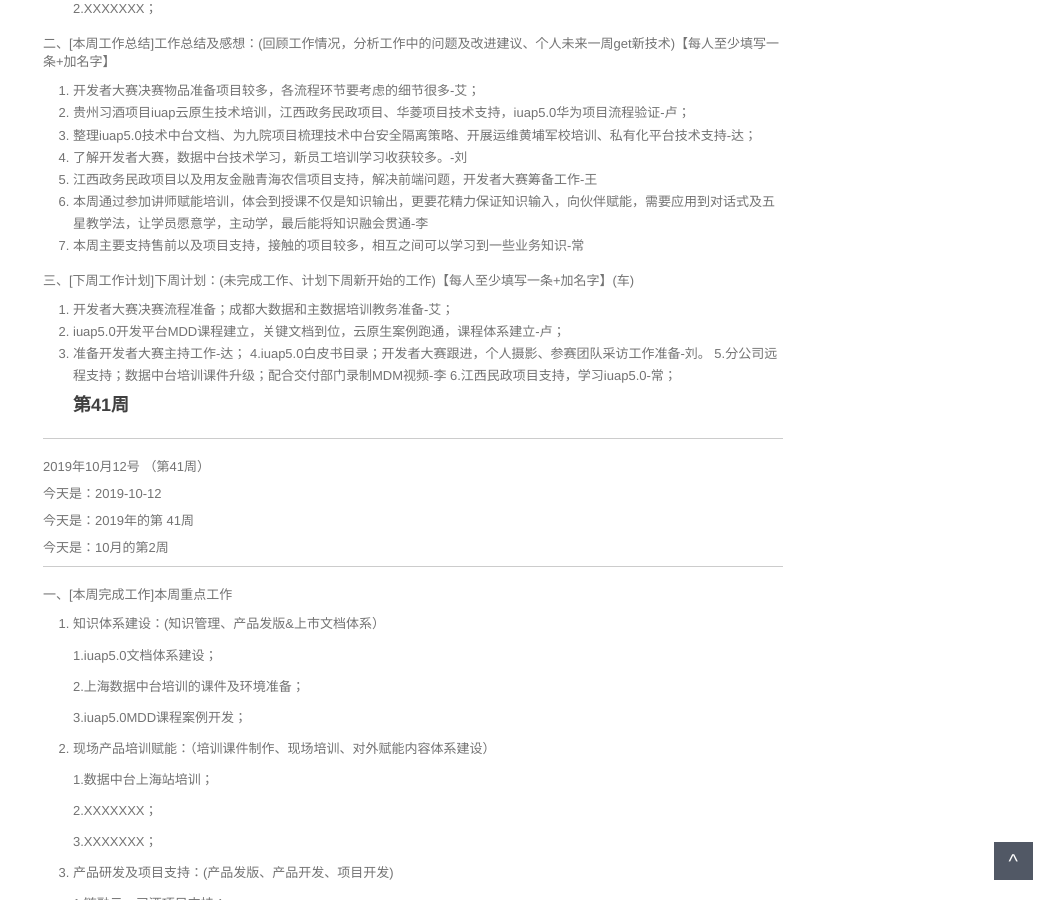
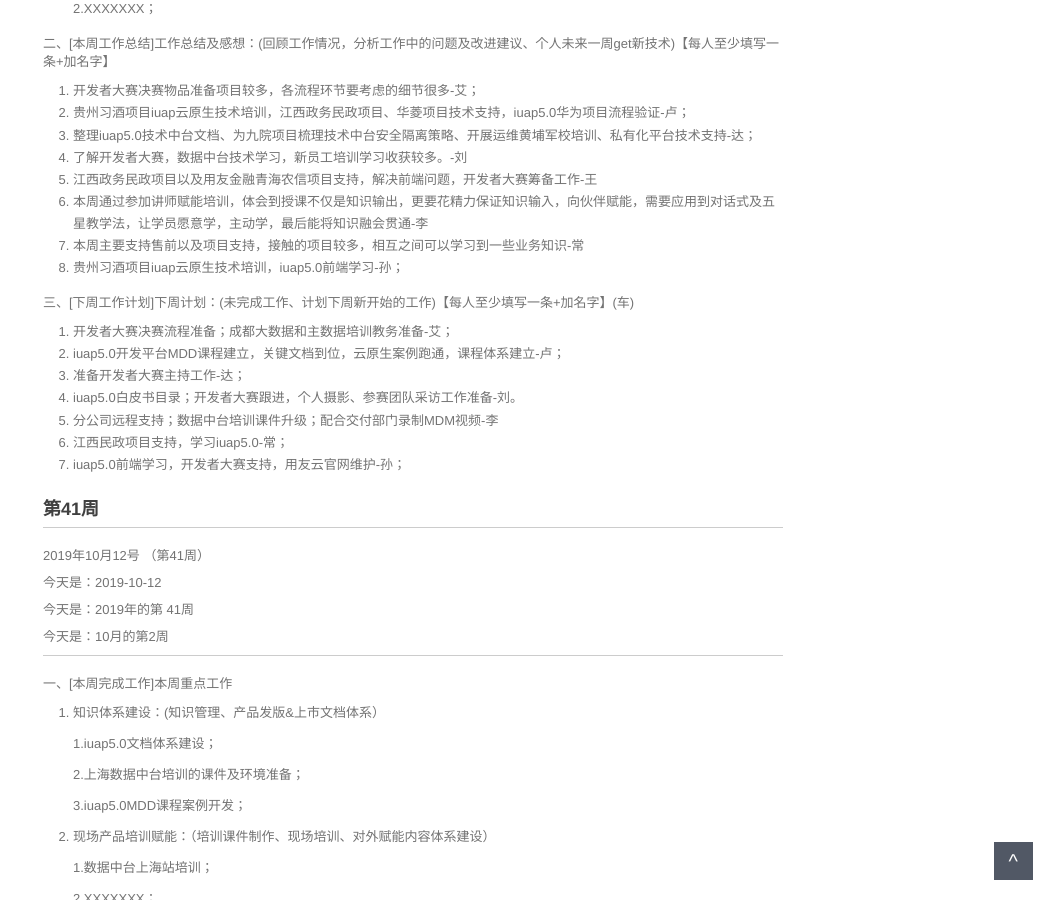
Before and after one commit to walllFlower/blog, a Jekyll site: the page built from _posts/2018-07-17-day_report_cxz.md, in a window 1280 px wide and 900 px high, scrolled down 1253 px. Shown: the whole window, without its empty margins (227-1280 px from the left). Built offline with Jekyll 4.4.1, drawn with Linux system fonts in a browser that asks for light colours; comment, search, counter and statistics services are not loaded.

Commit message:
Update 2018-07-17-day_report_cxz.md

```diff
--- a/_posts/2018-07-17-day_report_cxz.md
+++ b/_posts/2018-07-17-day_report_cxz.md
@@ -82,15 +82,18 @@ categories: 技术运营工作周报
 5. 江西政务民政项目以及用友金融青海农信项目支持，解决前端问题，开发者大赛筹备工作-王
 6. 本周通过参加讲师赋能培训，体会到授课不仅是知识输出，更要花精力保证知识输入，向伙伴赋能，需要应用到对话式及五星教学法，让学员愿意学，主动学，最后能将知识融会贯通-李
 7. 本周主要支持售前以及项目支持，接触的项目较多，相互之间可以学习到一些业务知识-常
+8. 贵州习酒项目iuap云原生技术培训，iuap5.0前端学习-孙；
 
 三、[下周工作计划]下周计划：(未完成工作、计划下周新开始的工作)【每人至少填写一条+加名字】(车)
 
 1. 开发者大赛决赛流程准备；成都大数据和主数据培训教务准备-艾；
 2. iuap5.0开发平台MDD课程建立，关键文档到位，云原生案例跑通，课程体系建立-卢；
 3. 准备开发者大赛主持工作-达；
-4.iuap5.0白皮书目录；开发者大赛跟进，个人摄影、参赛团队采访工作准备-刘。
-5.分公司远程支持；数据中台培训课件升级；配合交付部门录制MDM视频-李
-6.江西民政项目支持，学习iuap5.0-常；
+4. iuap5.0白皮书目录；开发者大赛跟进，个人摄影、参赛团队采访工作准备-刘。
+5. 分公司远程支持；数据中台培训课件升级；配合交付部门录制MDM视频-李
+6. 江西民政项目支持，学习iuap5.0-常；
+7. iuap5.0前端学习，开发者大赛支持，用友云官网维护-孙；
+
 ###  第41周
 
 ***
```
